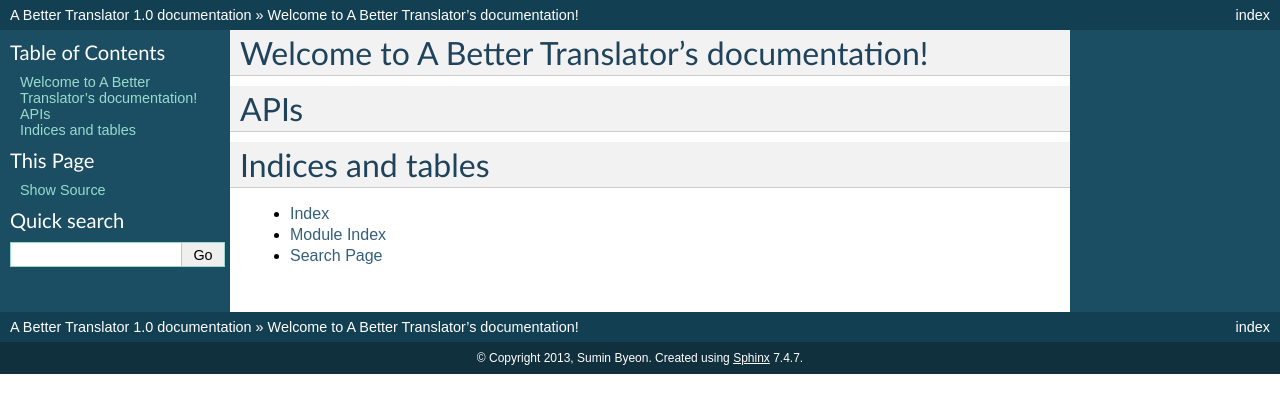
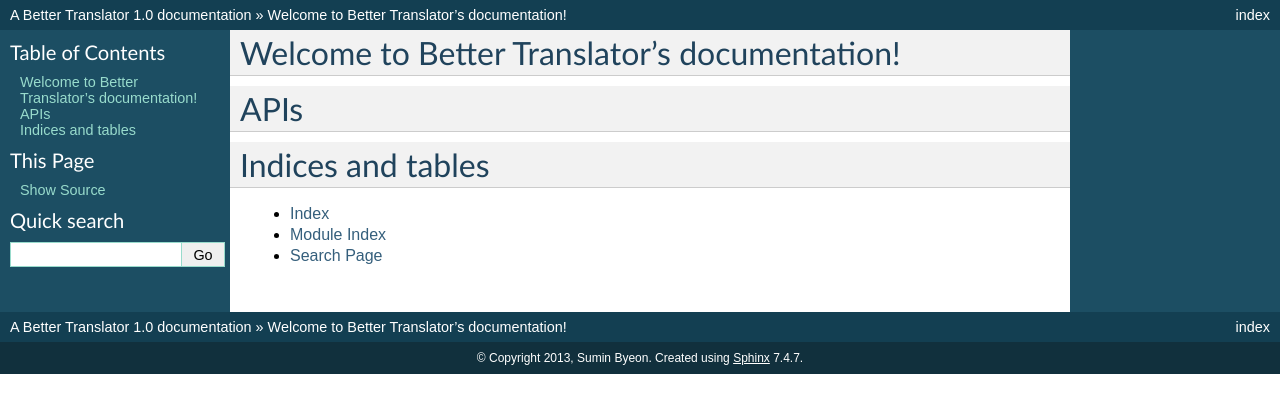
Before and after one commit to suminb/translator, a Sphinx documentation site: the page built from docs/source/index.rst, in a window 1280 px wide. Shown: the top 413 px of the page. Built offline with Sphinx 7.4.7, drawn with Linux system fonts in a browser that asks for light colours.

```diff
--- a/docs/source/index.rst
+++ b/docs/source/index.rst
@@ -1,9 +1,9 @@
-.. A Better Translator documentation master file, created by
+.. Better Translator documentation master file, created by
    sphinx-quickstart on Sun Mar 24 09:23:23 2013.
    You can adapt this file completely to your liking, but it should at least
    contain the root `toctree` directive.
 
-Welcome to A Better Translator's documentation!
+Welcome to Better Translator's documentation!
 ===============================================
 
 APIs
```
